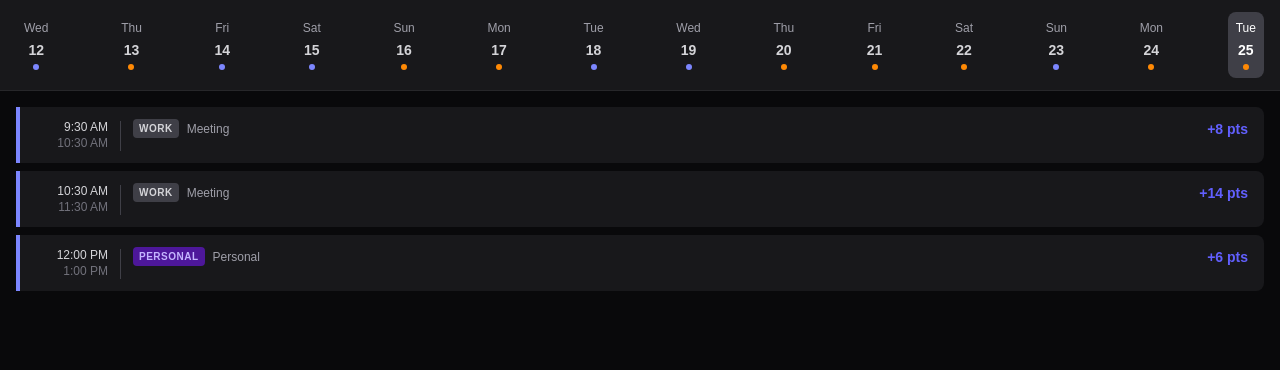
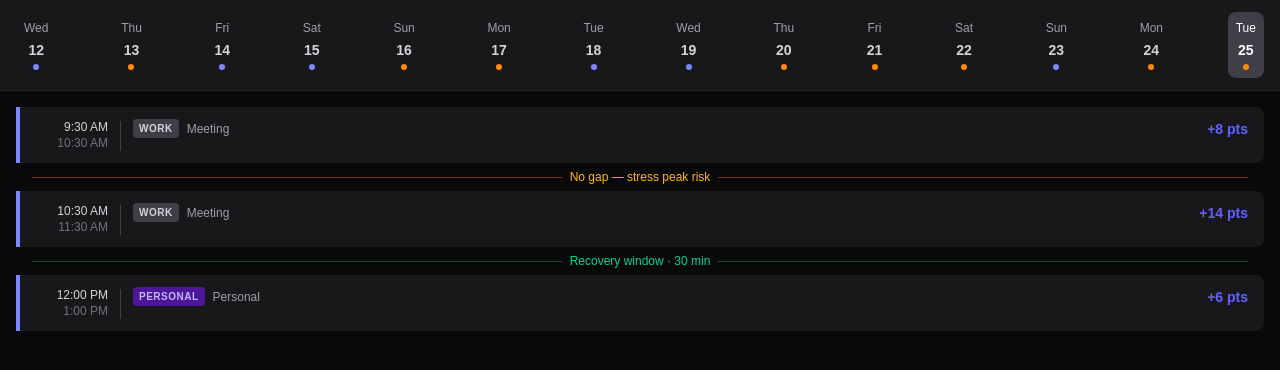
Before and after one commit to stephenkpowell-ops/strata-poc, a Next.js app: page / in a window 1280 px wide. Shown: the top 370 px of the page. Built offline with nearby package versions, Linux system fonts and the light colour scheme.

Commit message:
add gap indicators to calendar screen

```diff
--- a/src/app/page.tsx
+++ b/src/app/page.tsx
@@ -5,16 +5,16 @@
  *
  * Calendar screen — the core differentiator of the Strata POC.
  *
- * Current state (Step 11 — timeline events list):
+ * Current state (Step 13 — gap indicators):
  *   - DayStrip renders across the top with colour-coded stress dots
  *   - Selecting a day filters events to that day and renders them
  *     in time order via EventRow
- *   - Events matching the selected day's date are shown in the timeline
- *   - Empty state shown when no events exist for the selected day
+ *   - GapIndicator is rendered between consecutive events:
+ *       >= 30 min gap  → green "Recovery window · Nmin"
+ *       < 15 min gap   → amber "No gap — stress peak risk"
+ *       15–29 min gap  → nothing (partial buffer, no label)
  *
- * Steps still to come:
- *   Step 12 — Stress colour coding (already implemented via EventRow border)
- *   Step 13 — Gap indicators between events
+ * Step still to come:
  *   Step 14 — Event detail tap-through
  */
 
@@ -22,6 +22,7 @@ import { useState } from 'react';
 import { useStrata } from '@/lib/store';
 import DayStrip from '@/components/DayStrip';
 import EventRow from '@/components/EventRow';
+import GapIndicator from '@/components/GapIndicator';
 
 // ─────────────────────────────────────────────────────────────────────────────
 // HELPERS
@@ -33,6 +34,10 @@ function isSameDay(a: Date, b: Date): boolean {
     a.getMonth()    === b.getMonth()    &&
     a.getDate()     === b.getDate()
   );
+}
+
+function minutesBetween(endAt: Date, startAt: Date): number {
+  return Math.round((startAt.getTime() - endAt.getTime()) / 60_000);
 }
 
 // ─────────────────────────────────────────────────────────────────────────────
@@ -68,26 +73,35 @@ export default function CalendarPage() {
         onSelectDay={setSelectedIndex}
       />
 
-      {/* Timeline — step 11 */}
-      <div className="flex flex-col flex-1 gap-2 p-4">
+      {/* Timeline — steps 11, 12, 13 */}
+      <div className="flex flex-col flex-1 gap-0 p-4">
 
         {dayEvents.length === 0 ? (
           <div className="flex flex-1 items-center justify-center text-zinc-600 text-sm">
             No events for this day
           </div>
         ) : (
-          dayEvents.map(event => {
+          dayEvents.map((event, i) => {
             const scoredEvent = scoredEventMap.get(event.id);
-
-            // If the event has no scored counterpart, skip it
             if (!scoredEvent) return null;
 
+            // Compute gap between this event and the next one
+            const nextEvent = dayEvents[i + 1];
+            const gapMinutes = nextEvent
+              ? minutesBetween(new Date(event.endAt), new Date(nextEvent.startAt))
+              : null;
+
             return (
-              <EventRow
-                key={event.id}
-                calendarEvent={event}
-                scoredEvent={scoredEvent}
-              />
+              <div key={event.id}>
+                <EventRow
+                  calendarEvent={event}
+                  scoredEvent={scoredEvent}
+                />
+                {/* Gap indicator between this event and the next */}
+                {gapMinutes !== null && (
+                  <GapIndicator gapMinutes={gapMinutes} />
+                )}
+              </div>
             );
           })
         )}
--- /dev/null
+++ b/src/components/GapIndicator.tsx
@@ -0,0 +1,58 @@
+'use client';
+
+/**
+ * GapIndicator.tsx
+ *
+ * Renders a gap label between two consecutive calendar events.
+ *
+ * Three states based on gap duration:
+ *   >= 30 min  → green  "Recovery window · Nmin"
+ *   < 15 min   → amber  "No gap — stress peak risk"
+ *   15–29 min  → nothing rendered (partial buffer, no label)
+ *
+ * Usage:
+ *   <GapIndicator gapMinutes={45} />
+ */
+
+// ─────────────────────────────────────────────────────────────────────────────
+// PROPS
+// ─────────────────────────────────────────────────────────────────────────────
+
+interface Props {
+  gapMinutes: number;
+}
+
+// ─────────────────────────────────────────────────────────────────────────────
+// COMPONENT
+// ─────────────────────────────────────────────────────────────────────────────
+
+export default function GapIndicator({ gapMinutes }: Props) {
+  // Recovery window — 30+ minutes
+  if (gapMinutes >= 30) {
+    return (
+      <div className="flex items-center gap-2 px-4 py-1.5">
+        <div className="h-px flex-1 bg-emerald-900" />
+        <span className="text-xs font-medium text-emerald-400 whitespace-nowrap">
+          Recovery window · {gapMinutes} min
+        </span>
+        <div className="h-px flex-1 bg-emerald-900" />
+      </div>
+    );
+  }
+
+  // No gap — stress peak risk (under 15 minutes)
+  if (gapMinutes < 15) {
+    return (
+      <div className="flex items-center gap-2 px-4 py-1.5">
+        <div className="h-px flex-1 bg-amber-900" />
+        <span className="text-xs font-medium text-amber-400 whitespace-nowrap">
+          No gap — stress peak risk
+        </span>
+        <div className="h-px flex-1 bg-amber-900" />
+      </div>
+    );
+  }
+
+  // Partial buffer (15–29 min) — no label rendered
+  return null;
+}
```
